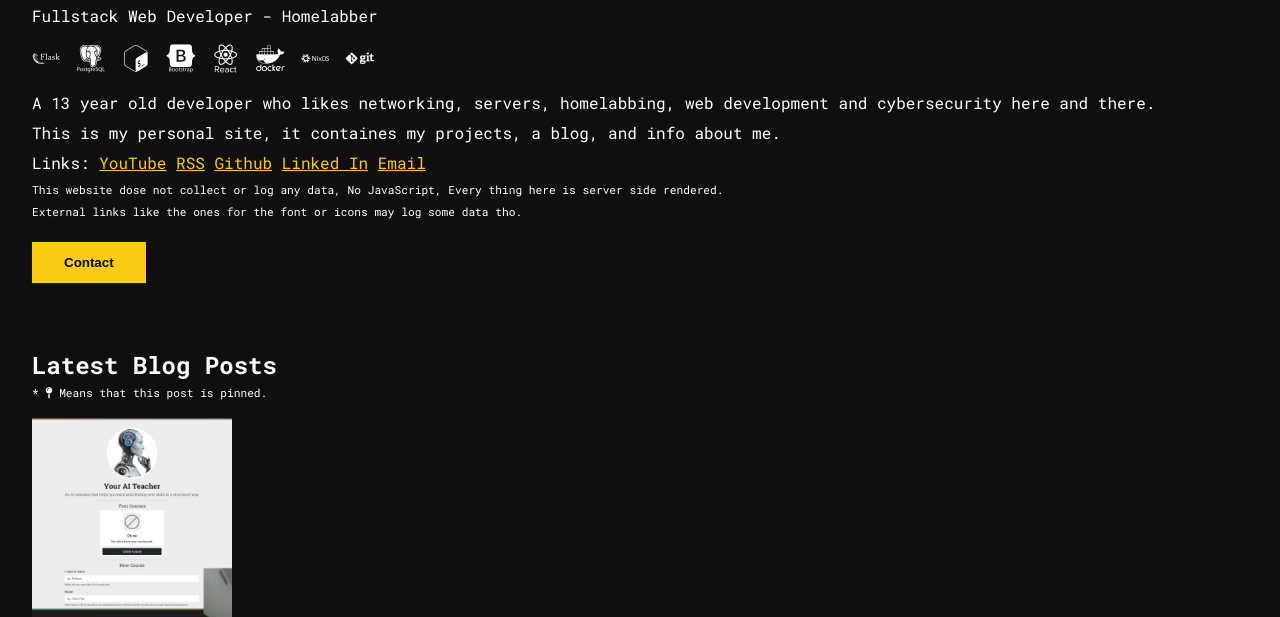
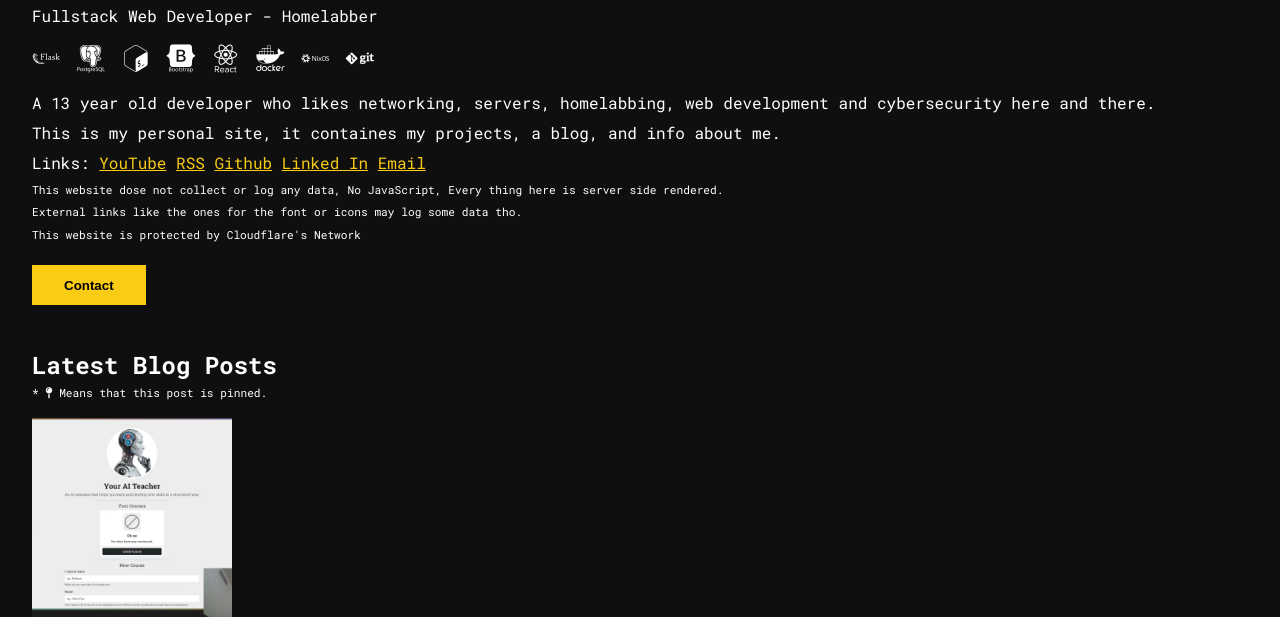
Before and after one commit to Mohamed1242012/mhd12, a Flask app: page / in a window 1280 px wide. Shown: the part 607-1224 px from the top of the page. Run offline with Flask 3, Linux system fonts and the light colour scheme; some libraries are stand-ins or nearby versions.

Commit message:
add cloudflare skill

```diff
--- a/templates/home.html
+++ b/templates/home.html
@@ -20,6 +20,7 @@
       <i class="devicon-docker-plain-wordmark dev-icon"></i>
       <i class="devicon-nixos-plain-wordmark dev-icon"></i>
       <i class="devicon-git-plain-wordmark dev-icon"></i>
+      <i class="devicon-cloudflare-plain-wordmark dev-icon"></i>
     </div>
     <p class="my-description">
       A 13 year old developer who likes networking, servers, homelabbing, web
@@ -42,6 +43,9 @@
     </p>
     <p class="small-p">
       External links like the ones for the font or icons may log some data tho.
+    </p>
+    <p class="small-p">
+      This website is protected by Cloudflare's Network
     </p>
     <a class="first-btn-wrapper" href="#contact"
       ><button class="first-btn">Contact</button></a
```
Also changed, not shown: 1 other file.
